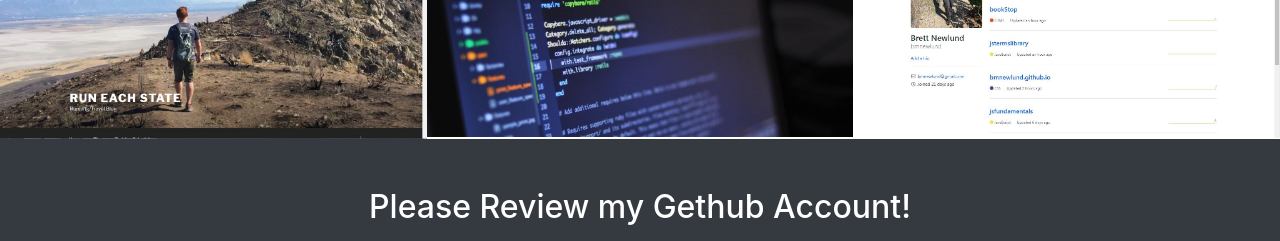
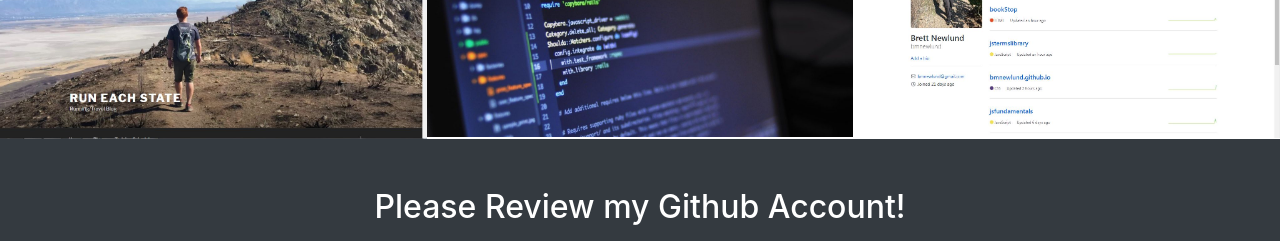
Before and after one commit to bmnewlund/bmnewlund.github.io, a website with bundled scripts: page index.html in a window 1280 px wide. Shown: the part 2064-2305 px from the top of the page. Built offline with nearby package versions, Linux system fonts and the light colour scheme.

Commit message:
Corrected Git spelling

```diff
--- a/index.html
+++ b/index.html
@@ -223,7 +223,7 @@
 
     <div class="call-to-action bg-dark">
       <div class="container text-center">
-        <h2>Please Review my Gethub Account!</h2>
+        <h2>Please Review my Github Account!</h2>
         <a class="btn btn-default btn-xl sr-button" href="https://github.com/bmnewlund">Click Here!</a>
       </div>
     </div>
```
